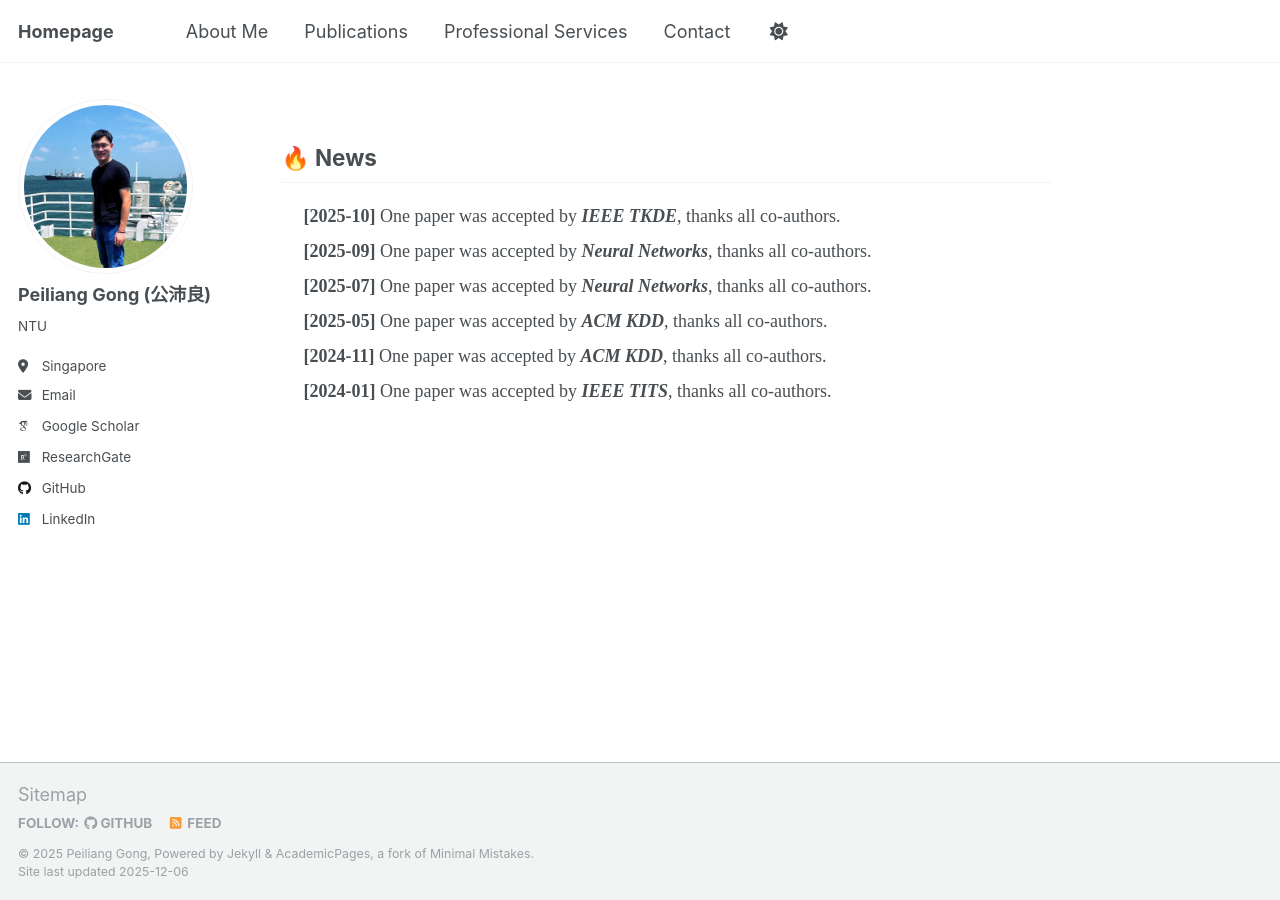
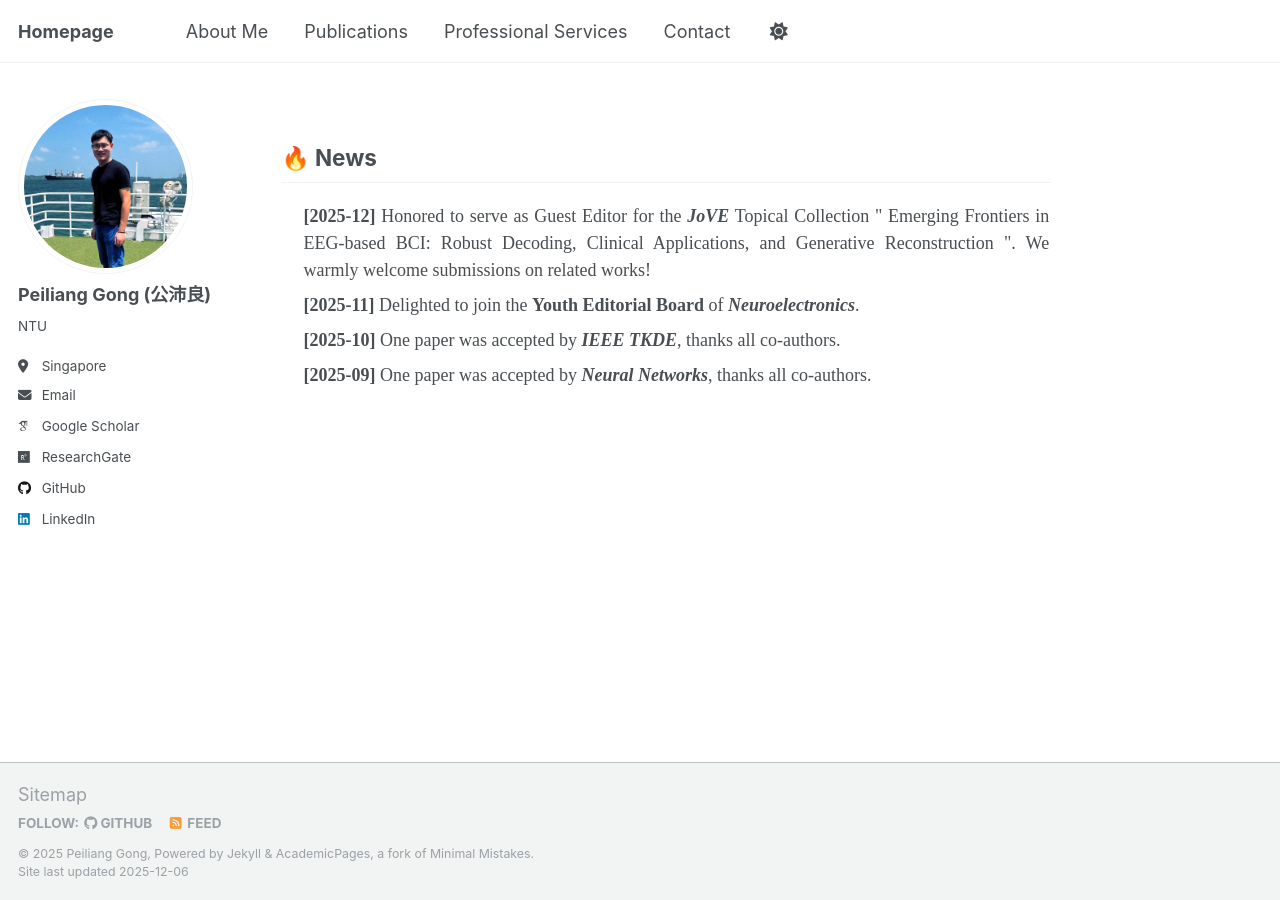
Before and after one commit to Tokenmw/Tokenmw.github.io, a Jekyll site: the page built from _pages/news.md, in a window 1280 px wide. Built offline with Jekyll 4.4.1, drawn with Linux system fonts in a browser that asks for light colours; some web fonts are replaced; our own code applies the rules of GitHub Pages for plain Markdown files.

Commit message:
Update news.md

```diff
--- a/_pages/news.md
+++ b/_pages/news.md
@@ -2,6 +2,14 @@
 <div id="news" style="font-family: 'Times New Roman', serif; text-align: justify;">
 <h2>🔥 News</h2>
 <ul style="list-style-type: none; margin-left: 20px; padding: 2px; overflow-y: scroll; height:200px;">
+  <li style="margin-bottom: 8px;">
+  <b>[2025-12]</b> Honored to serve as Guest Editor for the <b><i>JoVE</i></b> Topical Collection
+  "<a href="https://app.jove.com/methods-collections/4509/emerging-frontiers-in-eeg-based-bci-robust-decoding-clinical-applications-and-generative-reconstruction" target="_blank" style="color: inherit; text-decoration: none;">
+    Emerging Frontiers in EEG-based BCI: Robust Decoding, Clinical Applications, and Generative Reconstruction
+  </a>".
+  We warmly welcome submissions on related works!
+</li>
+<li style="margin-bottom: 8px;"><b>[2025-11]</b> Delighted to join the <b>Youth Editorial Board</b> of <b><i>Neuroelectronics</i></b>.</li>
   <li style="margin-bottom: 8px;"><b>[2025-10]</b> One paper was accepted by <b><i>IEEE TKDE</i></b>, thanks all co-authors.</li>
   <li style="margin-bottom: 8px;"><b>[2025-09]</b> One paper was accepted by <b><i>Neural Networks</i></b>, thanks all co-authors.</li>
   <li style="margin-bottom: 8px;"><b>[2025-07]</b> One paper was accepted by <b><i>Neural Networks</i></b>, thanks all co-authors.</li>
```
